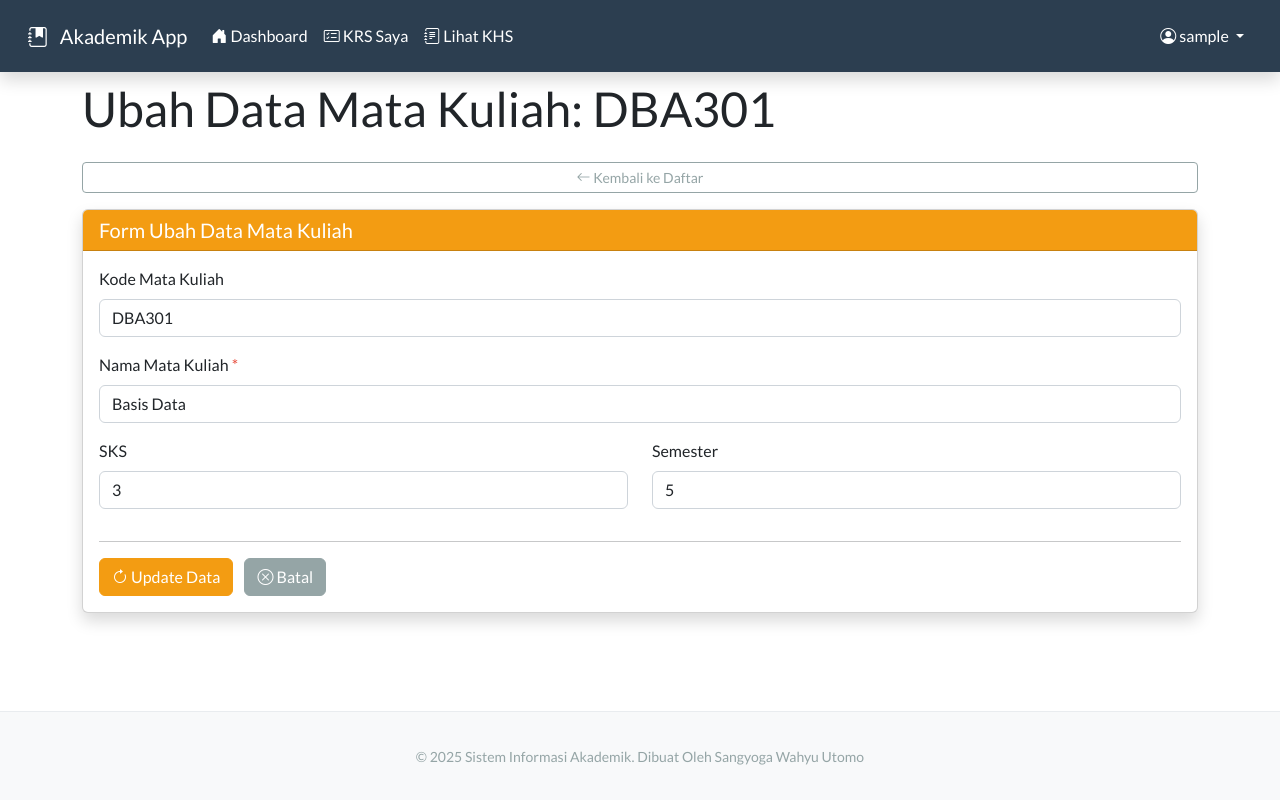
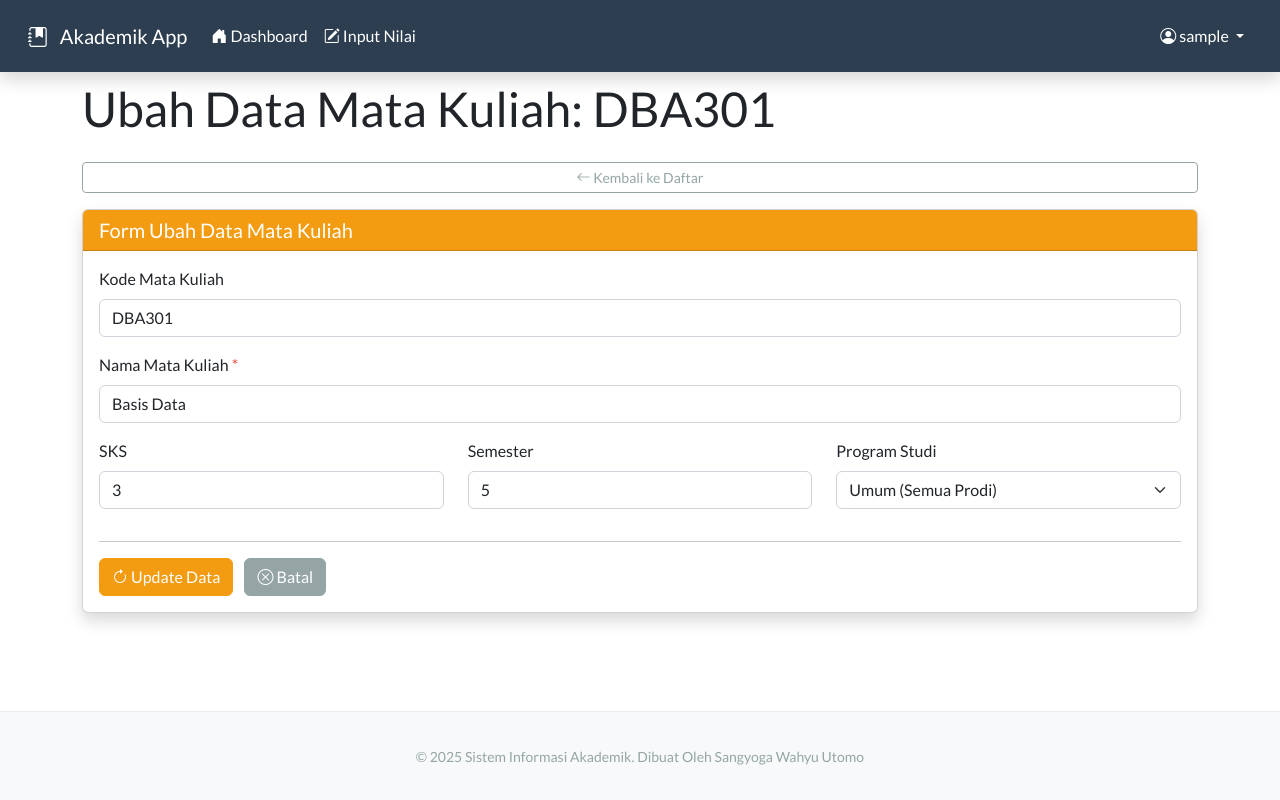
Before and after one commit to sangyoga28/akademik_web, a Flask app: page /matkul/edit/DBA301 in a window 1280 px wide. Run offline with Flask 3, Linux system fonts and the light colour scheme; the visitor is signed in with stand-in values (Sample User, id 1); data comes from the database, SQL or seed files in the repository; some libraries are stand-ins or nearby versions.

Commit message:
Implement Prodi-restricted KRS and Lecturer-specific grading access

```diff
--- a/app.py
+++ b/app.py
@@ -423,10 +423,20 @@ def dosen_nilai_dashboard():
     semester = request.args.get('semester', 1, type=int)
     tahun = request.args.get('tahun', '2023/2024')
 
-    # Dosen bisa memilih mata kuliah apa saja yg mau dinilai (Simplifikasi)
-    # Idealnya hanya MK yang diajar, tapi karena struktur DB simple, kita tampilkan semua MK
-    # Nanti sistem akan cek apakah ada mahasiswa di MK itu di sem/tahun tsb
-    daftar_matkul = repo.daftar_matkul(conn, limit=1000)
+    # Ambil daftar mata kuliah berdasarkan hak akses
+    if session.get('role') == 'Dosen':
+        # Dosen hanya boleh lihat MK yang dia ajar
+        nip_dosen = session.get('username')
+        dosen_profile = repo.cari_by_nip(conn, nip_dosen)
+        matkul_diampu = dosen_profile['matkul_ajar'] if dosen_profile else None
+
+        # Ambil semua matkul lalu filter
+        semua_mk = repo.daftar_matkul(conn, limit=1000)
+        # Filter berdasarkan NAMA matkul yang cocok dengan data profile dosen
+        daftar_matkul = [mk for mk in semua_mk if mk['nama_matkul'] == matkul_diampu]
+    else:
+        # Admin / Lainnya bisa lihat semua
+        daftar_matkul = repo.daftar_matkul(conn, limit=1000)
 
     return render_template('dosen_nilai_dashboard.html',
                            matkul_list=daftar_matkul,
@@ -443,6 +453,18 @@ def input_nilai(kode_matkul):
     tahun = request.args.get('tahun', '2023/2024')
 
     matkul = repo.cari_by_kode_matkul(conn, kode_matkul)
+
+    # --- SECURITY CHECK ---
+    # Pastikan Dosen tidak "nembak" URL matkul orang lain
+    if session.get('role') == 'Dosen':
+        nip_dosen = session.get('username')
+        dosen_profile = repo.cari_by_nip(conn, nip_dosen)
+        matkul_diampu = dosen_profile['matkul_ajar'] if dosen_profile else None
+
+        if not matkul or matkul['nama_matkul'] != matkul_diampu:
+            flash(f'Anda tidak memiliki akses untuk menilai mata kuliah "{matkul["nama_matkul"] if matkul else kode_matkul}".', 'danger')
+            return redirect(url_for('dosen_nilai_dashboard'))
+    # ----------------------
 
     if request.method == 'POST':
         # Loop semua input dari form
@@ -512,6 +534,7 @@ def tambah_matkul():
         nama = request.form['nama_matkul']
         sks = request.form['sks']
         smt = request.form['semester']
+        prodi = request.form.get('prodi')
 
         if not kode or not nama:
             flash('Kode dan Nama Mata Kuliah wajib diisi!', 'danger')
@@ -523,7 +546,7 @@ def tambah_matkul():
             return redirect(url_for('tambah_matkul'))
 
         try:
-            repo.tambah_data_matkul(conn, kode, nama, int(sks), int(smt))
+            repo.tambah_data_matkul(conn, kode, nama, int(sks), int(smt), prodi)
             flash(f'Data Mata Kuliah {kode} berhasil ditambahkan!', 'success')
             return redirect(url_for('daftar_matkul'))
         except:
@@ -543,6 +566,7 @@ def edit_matkul(kode):
         nama_baru = request.form['nama_matkul']
         sks_baru = request.form['sks']
         semester_baru = request.form['semester']
+        prodi_baru = request.form.get('prodi')
 
         if not nama_baru:
             flash('Nama Mata Kuliah wajib diisi!', 'danger')
@@ -555,7 +579,7 @@ def edit_matkul(kode):
             flash('SKS dan Semester harus berupa angka!', 'danger')
             return redirect(url_for('edit_matkul', kode=kode))
 
-        repo.ubah_data_matkul(conn, kode, nama_baru, sks_baru, semester_baru)
+        repo.ubah_data_matkul(conn, kode, nama_baru, sks_baru, semester_baru, prodi_baru)
         flash(f'Data Mata Kuliah {kode} berhasil diubah!', 'warning')
         return redirect(url_for('daftar_matkul'))
 
@@ -633,8 +657,12 @@ def manage_krs(nim):
     # Create a set of taken course codes for O(1) lookup
     taken_codes = {item['kode_matkul'] for item in krs_data}
 
-    # Filter available courses
-    matkul_tersedia = [mk for mk in semua_matkul if mk['kode_matkul'] not in taken_codes]
+    # Filter available courses by Student's Prodi
+    # This addresses the user's request to restrict courses by major
+    matkul_tersedia = [
+        mk for mk in semua_matkul
+        if mk['kode_matkul'] not in taken_codes and (mk['prodi'] == mahasiswa['prodi'] or mk['prodi'] == 'Umum' or not mk['prodi'])
+    ]
 
     # Add KRS Logic
     if request.method == 'POST':
--- a/repository.py
+++ b/repository.py
@@ -55,7 +55,8 @@ def buat_tabel(conn):
             kode_matkul TEXT PRIMARY KEY,
             nama_matkul TEXT NOT NULL,
             sks INTEGER,
-            semester INTEGER
+            semester INTEGER,
+            prodi TEXT
         );
     """)
 
@@ -212,10 +213,10 @@ def hapus_data_dosen(conn, nip):
 
 # ----------------- FUNGSI MATA KULIAH -----------------
 
-def tambah_data_matkul(conn, kode, nama, sks, semester):
+def tambah_data_matkul(conn, kode, nama, sks, semester, prodi=None):
     cursor = conn.cursor()
-    cursor.execute("INSERT INTO tbMatakuliah (kode_matkul, nama_matkul, sks, semester) VALUES (?, ?, ?, ?)",
-                   (kode, nama, sks, semester))
+    cursor.execute("INSERT INTO tbMatakuliah (kode_matkul, nama_matkul, sks, semester, prodi) VALUES (?, ?, ?, ?, ?)",
+                   (kode, nama, sks, semester, prodi))
     conn.commit()
 
 # FUNGSI INI MENDUKUNG PAGINATION DAN SEARCH
@@ -240,10 +241,10 @@ def cari_by_kode_matkul(conn, kode):
     cursor.execute("SELECT * FROM tbMatakuliah WHERE kode_matkul=?", (kode,))
     return cursor.fetchone()
 
-def ubah_data_matkul(conn, kode, nama, sks, semester):
+def ubah_data_matkul(conn, kode, nama, sks, semester, prodi=None):
     cursor = conn.cursor()
-    cursor.execute("UPDATE tbMatakuliah SET nama_matkul=?, sks=?, semester=? WHERE kode_matkul=?",
-                   (nama, sks, semester, kode))
+    cursor.execute("UPDATE tbMatakuliah SET nama_matkul=?, sks=?, semester=?, prodi=? WHERE kode_matkul=?",
+                   (nama, sks, semester, prodi, kode))
     conn.commit()
     return cursor.rowcount > 0
 
--- a/templates/edit_matkul.html
+++ b/templates/edit_matkul.html
@@ -4,7 +4,8 @@
 
 {% block content %}
 <h1 class="mb-4">Ubah Data Mata Kuliah: {{ matkul['kode_matkul'] }}</h1>
-    <a href="{{ url_for('daftar_matkul') }}" class="btn btn-sm btn-outline-secondary mb-3"><i class="bi bi-arrow-left"></i> Kembali ke Daftar</a>
+<a href="{{ url_for('daftar_matkul') }}" class="btn btn-sm btn-outline-secondary mb-3"><i class="bi bi-arrow-left"></i>
+    Kembali ke Daftar</a>
 
 <div class="card shadow">
     <div class="card-header bg-warning text-white">
@@ -20,23 +21,52 @@
 
             <div class="mb-3">
                 <label for="nama_matkul" class="form-label">Nama Mata Kuliah <span class="text-danger">*</span></label>
-                    <input type="text" class="form-control" id="nama_matkul" name="nama_matkul" value="{{ matkul['nama_matkul'] }}" required>
+                <input type="text" class="form-control" id="nama_matkul" name="nama_matkul"
+                    value="{{ matkul['nama_matkul'] }}" required>
             </div>
 
             <div class="row">
-                    <div class="col-md-6 mb-3">
+                <div class="col-md-4 mb-3">
                     <label for="sks" class="form-label">SKS</label>
-                        <input type="number" class="form-control" id="sks" name="sks" value="{{ matkul['sks'] }}" min="1" required>
+                    <input type="number" class="form-control" id="sks" name="sks" value="{{ matkul['sks'] }}" min="1"
+                        required>
                 </div>
-                    <div class="col-md-6 mb-3">
+                <div class="col-md-4 mb-3">
                     <label for="semester" class="form-label">Semester</label>
-                        <input type="number" class="form-control" id="semester" name="semester" value="{{ matkul['semester'] }}" min="1" required>
+                    <input type="number" class="form-control" id="semester" name="semester"
+                        value="{{ matkul['semester'] }}" min="1" required>
+                </div>
+                <div class="col-md-4 mb-3">
+                    <label for="prodi" class="form-label">Program Studi</label>
+                    <select class="form-select" id="prodi" name="prodi" required>
+                        <option value="Umum" {% if matkul['prodi']=='Umum' %}selected{% endif %}>Umum (Semua Prodi)
+                        </option>
+                        <option value="Teknik Informatika" {% if matkul['prodi']=='Teknik Informatika' %}selected{%
+                            endif %}>Teknik Informatika</option>
+                        <option value="Sistem Informasi" {% if matkul['prodi']=='Sistem Informasi' %}selected{% endif
+                            %}>Sistem Informasi</option>
+                        <option value="Teknik Elektro" {% if matkul['prodi']=='Teknik Elektro' %}selected{% endif %}>
+                            Teknik Elektro</option>
+                        <option value="Teknik Industri" {% if matkul['prodi']=='Teknik Industri' %}selected{% endif %}>
+                            Teknik Industri</option>
+                        <option value="Manajemen" {% if matkul['prodi']=='Manajemen' %}selected{% endif %}>Manajemen
+                        </option>
+                        <option value="Akuntansi" {% if matkul['prodi']=='Akuntansi' %}selected{% endif %}>Akuntansi
+                        </option>
+                        <option value="Sastra Inggris" {% if matkul['prodi']=='Sastra Inggris' %}selected{% endif %}>
+                            Sastra Inggris</option>
+                        <option value="Sastra Jepang" {% if matkul['prodi']=='Sastra Jepang' %}selected{% endif %}>
+                            Sastra Jepang</option>
+                        <option value="Ilmu Hukum" {% if matkul['prodi']=='Ilmu Hukum' %}selected{% endif %}>Ilmu Hukum
+                        </option>
+                    </select>
                 </div>
             </div>
 
             <hr>
 
-                <button type="submit" class="btn btn-warning me-2"><i class="bi bi-arrow-clockwise"></i> Update Data</button>
+            <button type="submit" class="btn btn-warning me-2"><i class="bi bi-arrow-clockwise"></i> Update
+                Data</button>
             <a href="{{ url_for('daftar_matkul') }}" class="btn btn-secondary"><i class="bi bi-x-circle"></i> Batal</a>
         </form>
     </div>
--- a/templates/krs_manage.html
+++ b/templates/krs_manage.html
@@ -45,6 +45,10 @@
 
                     <div class="mb-3">
                         <label for="kode_matkul" class="form-label">Mata Kuliah</label>
+                        <div class="alert alert-info py-1 px-2 mb-2" style="font-size: 0.8rem;">
+                            <i class="bi bi-info-circle"></i> Menampilkan MK prodi <strong>{{ mahasiswa['prodi']
+                                }}</strong> & Umum.
+                        </div>
                         <select class="form-select" name="kode_matkul" id="kode_matkul" required {% if status_pembayaran
                             and status_pembayaran['status']=='Lunas' %}disabled{% endif %}>
                             <option value="">-- Pilih Mata Kuliah --</option>
--- a/templates/matkul.html
+++ b/templates/matkul.html
@@ -47,6 +47,7 @@
                         <th scope="col">Nama Mata Kuliah</th>
                         <th scope="col">SKS</th>
                         <th scope="col">Semester</th>
+                        <th scope="col">Program Studi</th>
                         <th scope="col">Aksi</th>
                     </tr>
                 </thead>
@@ -59,6 +60,8 @@
                         <td>{{ mk['nama_matkul'] }}</td>
                         <td>{{ mk['sks'] }}</td>
                         <td>{{ mk['semester'] }}</td>
+                        <td><span class="badge bg-info text-dark">{{ mk['prodi'] if mk['prodi'] else 'Umum' }}</span>
+                        </td>
                         <td>
                             <a href="{{ url_for('edit_matkul', kode=mk['kode_matkul']) }}"
                                 class="btn btn-sm btn-warning">Edit</a>
```
Also changed, not shown: templates/tambah_matkul.html (+27 -7 lines). Lines whose indentation alone changed are shown as unchanged.
